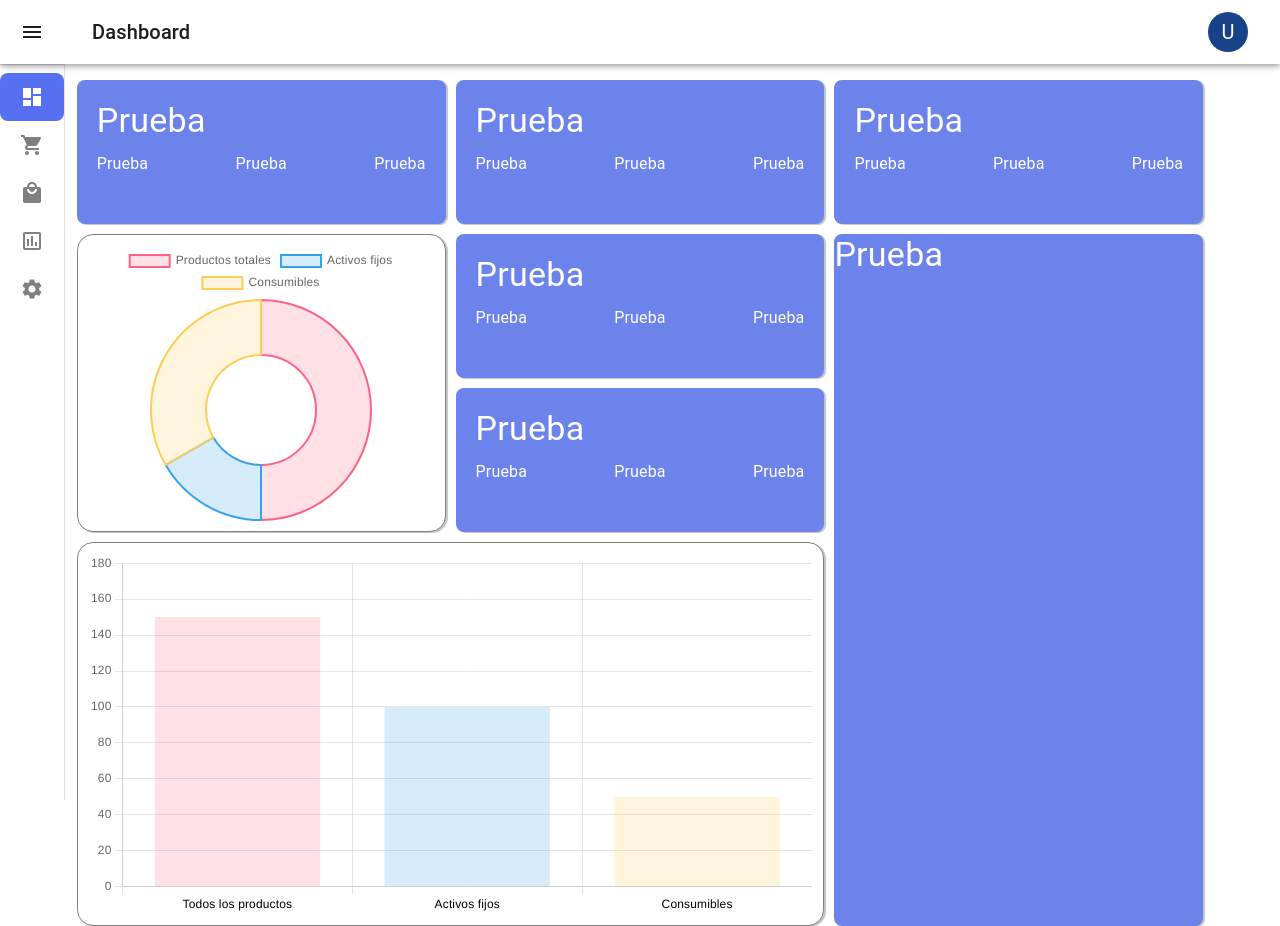
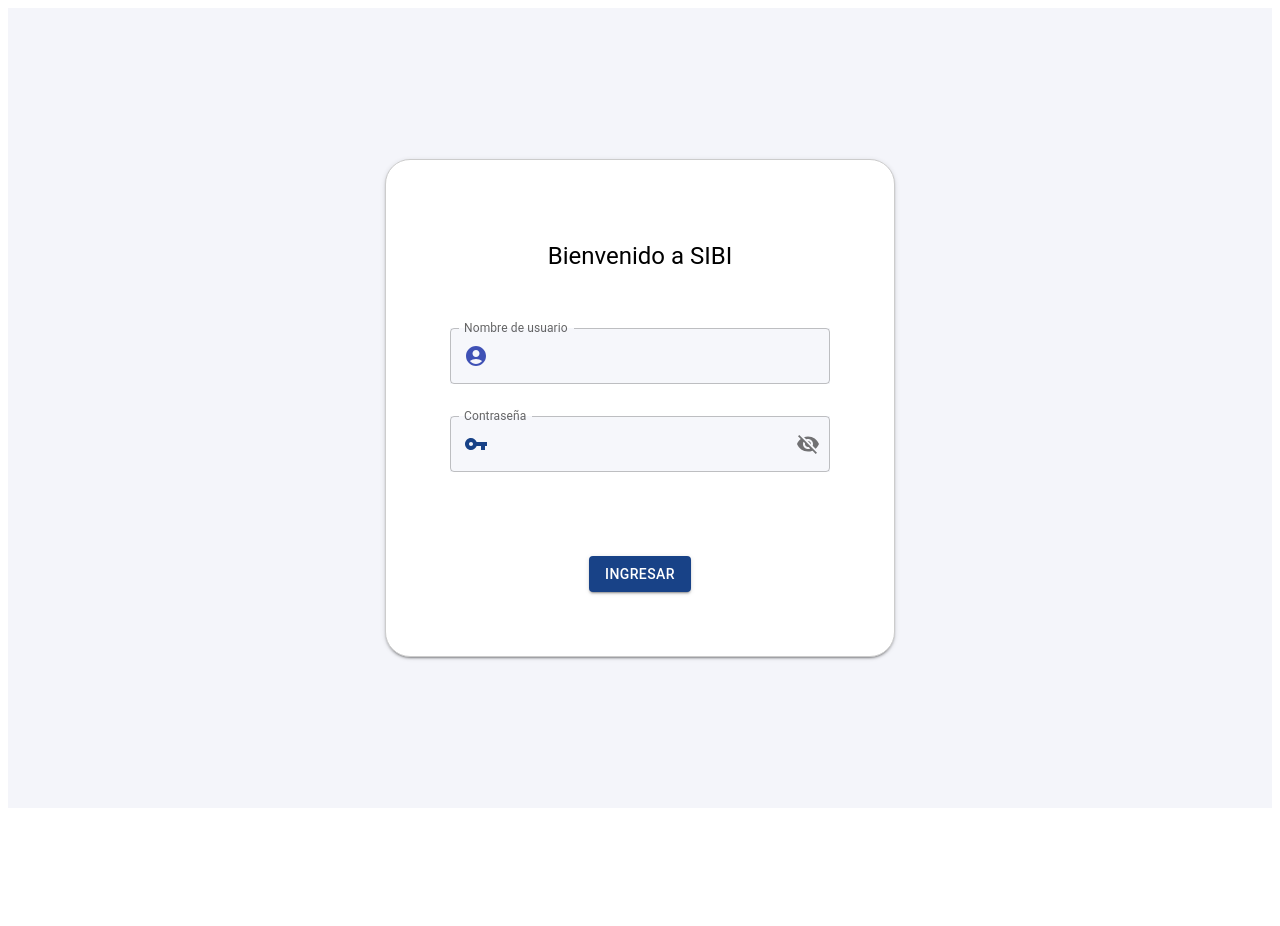
Before and after one commit to jpierre09/SIBI_front, a React (Vite) app: page / in a window 1280 px wide. After the commit the page ends 816 px from the top, so only its background shows below. Built offline with nearby package versions, Linux system fonts and the light colour scheme.

Commit message:
changes routes app

```diff
--- a/src/App.jsx
+++ b/src/App.jsx
@@ -10,8 +10,9 @@ import Reportes  from './pages/ReportsCSV'
 function App() {
   return (
     <Routes>
-      <Route path="/loginSibi" element={<LoginPage />} />
-      <Route path='/' element={<Home />} />
+      <Route path="/" element={<LoginPage />} />
+      <Route path='*' element={NotFound} />
+      <Route path='/home' element={<Home />} />
       <Route path='/income' element={<Income />} />
       <Route path='/outflows' element={<Outflows />} />
       <Route path='/report' element={<Reportes />} />
@@ -20,3 +21,7 @@ function App() {
 }
 
 export default App;
+
+function NotFound(){
+  return <>Ha llegado a una página que no existe</>
+}
--- a/src/components/Login/LoginSibi.jsx
+++ b/src/components/Login/LoginSibi.jsx
@@ -9,7 +9,7 @@ import VisibilityOff from '@mui/icons-material/VisibilityOff';
 import Alert from '@mui/material/Alert';
 
 // import logoSibi from '../../assets/Logos-SIATA_AMVA_Azul.png';
-import logoSibi from '../../assets/carp.png';
+// import logoSibi from '../../assets/carp.png';
 
 
 
@@ -49,11 +49,11 @@ const LoginForm = ({ onLogin, errorMessage }) => {
           <Inventory sx={{ fontSize: 60, color: "#184287" }} />
         </Box> */}
         <Box display="flex" justifyContent="center" marginBottom={2}>
-          <img
+          {/* <img
             src={logoSibi}
             alt="Logo SIBI"
             style={{ maxWidth: '50%', height: 'auto' }}
-          />
+          /> */}
         </Box>
 
 
--- a/src/pages/Login.jsx
+++ b/src/pages/Login.jsx
@@ -40,7 +40,7 @@ const LoginPage = () => {
             localStorage.setItem('access_token', response.data.access);
             localStorage.setItem('refresh_token', response.data.refresh);
             localStorage.setItem('username', username);
-            window.location.href = "/";
+            window.location.href = "/home";
         }
     })
     .catch(error => {
```
